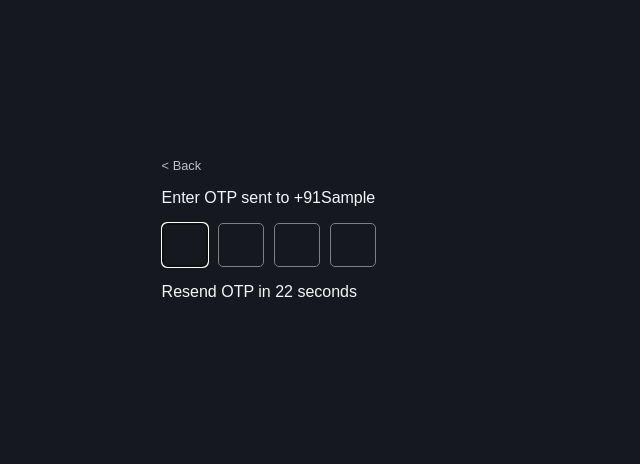
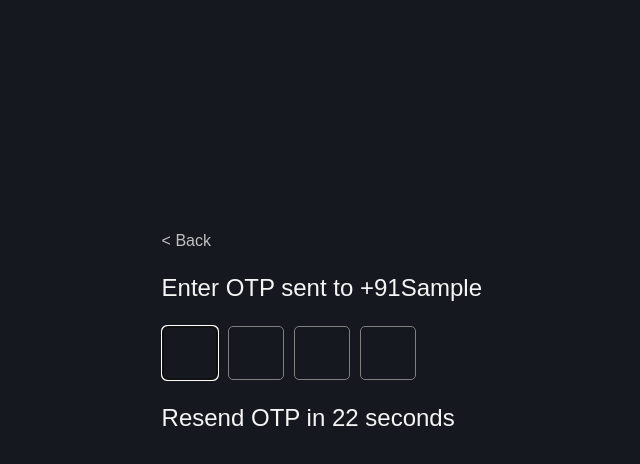
Before and after one commit to aashishstanl/Hotstar, a React (Vite) app: page / in a window 1280 px wide. Both pictures are taken after typing "Sample" into the empty fields and a click on the button "Submit". Shown: the top 464 px of the page, without its empty margins (362-1002 px from the left). Built offline with nearby package versions, Linux system fonts and the light colour scheme.

Commit message:
size maintainance

```diff
--- a/src/App.css
+++ b/src/App.css
@@ -1,30 +1,30 @@
+@media screen and (max-width: 1440px) {
   .App {
     font-family: sans-serif;
     background-color: #15181f;
     width: 100%;
     color: whitesmoke;
     margin-left: 40%;
-  margin-top: 10%;
+    margin-top: 15%;
   }
   .App marquee {
     margin: 0;
     padding: 0;
-  font-size: 1em;
+    font-size: 1.5em;
   }
 
   #BackButton {
     font-family: Arial, Helvetica, sans-serif;
     color: silver;
     cursor: pointer;
-  font-size: 0.8em;
+    font-size: 1em;
     margin: 10px;
   }
 
   .otpInput {
     border: 0.5px solid grey;
-  width: 40px;
-  height: 40px;
-
+    width: 50px;
+    height: 50px;
     margin-left: 10px;
     text-align: center;
     font-size: 1rem;
@@ -33,7 +33,7 @@
     color: whitesmoke;
   }
   .EnterOtp p {
-  font-size: 1rem;
+    font-size: 1.5rem;
     font-weight: 400;
     text-align: left;
     margin-left: 10px;
@@ -42,6 +42,11 @@
   .EnterNumberContainer {
     font-family: sans-serif;
     color: whitesmoke;
+  }
+  .EnterNumberContainer input {
+    width: 300px;
+    height: 30px;
+    margin: 10px 0;
   }
   .EnterNumberContainer input::placeholder {
     font-size: 0.8rem;
@@ -53,3 +58,4 @@
     padding: 5px;
     background-color: lightblue;
   }
+}
--- a/src/App.jsx
+++ b/src/App.jsx
@@ -9,13 +9,13 @@ function App() {
   };
   // Hide the welcome message on page load and show it after a delay of 1
   useEffect(() => {
-    setTimeout(hideMarquee, 10000);
+    setTimeout(hideMarquee, 20000);
   }, []);
 
   return (
     <>
       <div className="App">
-        <marquee behavior="" direction="right">
+        <marquee className="marquee" behavior="" direction="left">
           you may click submit without number
         </marquee>
 
```
Lines whose indentation alone changed are shown as unchanged.
